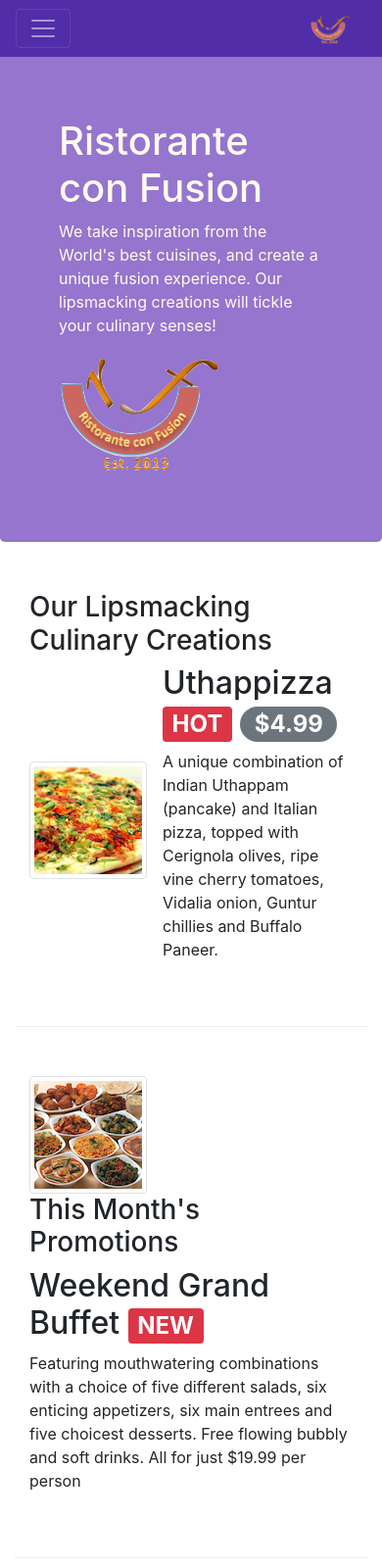
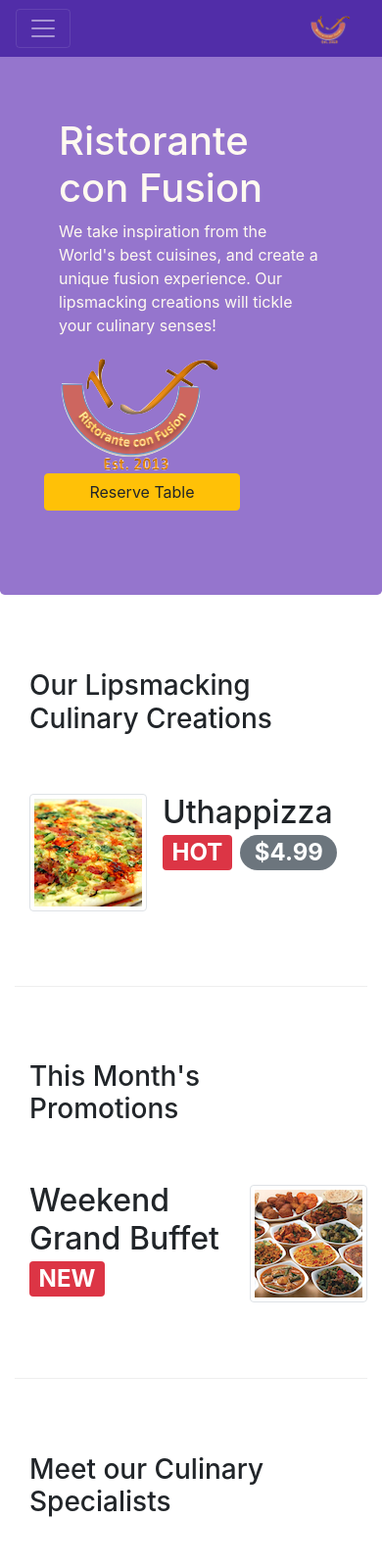
Before and after one commit to aleortbas/Week2-fullstack, a website: page index.html in a window 390 px wide. Shown: the top 1600 px of the page at 98% size. Drawn offline with nearby package versions, Linux system fonts and the light colour scheme.

Commit message:
Final Week 2

```diff
--- a/index.html
+++ b/index.html
@@ -45,6 +45,13 @@
                 <div class="col-12 col-sm align-self-center">
                     <img src="img/logo.png" class="image-fluid">
                 </div>
+                    <div class="form-group row">
+                        <div class="col-sm-6">
+                            <a href="#form-reserve" role="button"  class="btn btn-warning" style="width: 200px;">
+                                Reserve Table
+                            </a>
+                        </div>
+                    </div>
             </div>
         </div>
     </header>
@@ -60,22 +67,22 @@
                      alt="uthappizza">
                     <div class="media-body">
                         <h2 class="mt-0">Uthappizza <span class="badge badge-danger">HOT</span> <span class="badge badge-pill badge-secondary">$4.99</span></h2>
-                        <p>A unique combination of Indian Uthappam (pancake) and Italian pizza, topped with Cerignola olives, ripe vine cherry tomatoes, Vidalia onion, Guntur chillies and Buffalo Paneer.</p>
+                        <p class="d-none d-sm-block">A unique combination of Indian Uthappam (pancake) and Italian pizza, topped with Cerignola olives, ripe vine cherry tomatoes, Vidalia onion, Guntur chillies and Buffalo Paneer.</p>
                     </div>
                 </div>
             </div>
         </div>
 
         <div class="row row-content align-items-center" >
-            <div class="col-12 col-sm-4 order-sm-last col-md-3">
-                <img src="img/buffet.png" alt="buffet" class="d-flex img-thumbnail">
-            </div>
                 <div class="col-12 col-sm-4 col-md-3">
                     <h3>This Month's Promotions</h3>
                 </div>
                 <div class="col col-sm col-md">
-                    <h2>Weekend Grand Buffet <span class="badge badge-danger">NEW</span></h2>
-                    <p>Featuring mouthwatering combinations with a choice of five different salads, six enticing appetizers, six main entrees and five choicest desserts. Free flowing bubbly and soft drinks. All for just $19.99 per person </p>
+                        <h2>Weekend Grand Buffet <span class="badge badge-danger">NEW</span></h2>
+                        <p class="d-none d-sm-block">Featuring mouthwatering combinations with a choice of five different salads, six enticing appetizers, six main entrees and five choicest desserts. Free flowing bubbly and soft drinks. All for just $19.99 per person </p>
+                </div>
+                <div class="media">
+                    <img src="img/buffet.png" alt="buffet" class="d-flex img-thumbnail">
                 </div>
         </div>
 
@@ -91,7 +98,7 @@
 
                 <h2>Alberto Somayya</h2>
                 <h4>Executive Chef</h4>
-                <p>Award winning three-star Michelin chef with wide International experience having worked closely with whos-who in the culinary world, he specializes in creating mouthwatering Indo-Italian fusion experiences. </p>
+                <p class="d-none d-sm-block">Award winning three-star Michelin chef with wide International experience having worked closely with whos-who in the culinary world, he specializes in creating mouthwatering Indo-Italian fusion experiences. </p>
                     </div>
             </div>
         </div>
@@ -103,7 +110,7 @@
         <div class="card">
             <div class="card-header bg-warning text-white"><h3>Reserve Table</h3></div>
             <div class="card-body"></div>
-                <form>
+                <form id="form-reserve">
                 <div class="form-group row ml-3">
                     <label for="Number" class="col-md-2 col-form-label">Number of Guests</label>
                     <div class="col-md-8 card-text">
```
